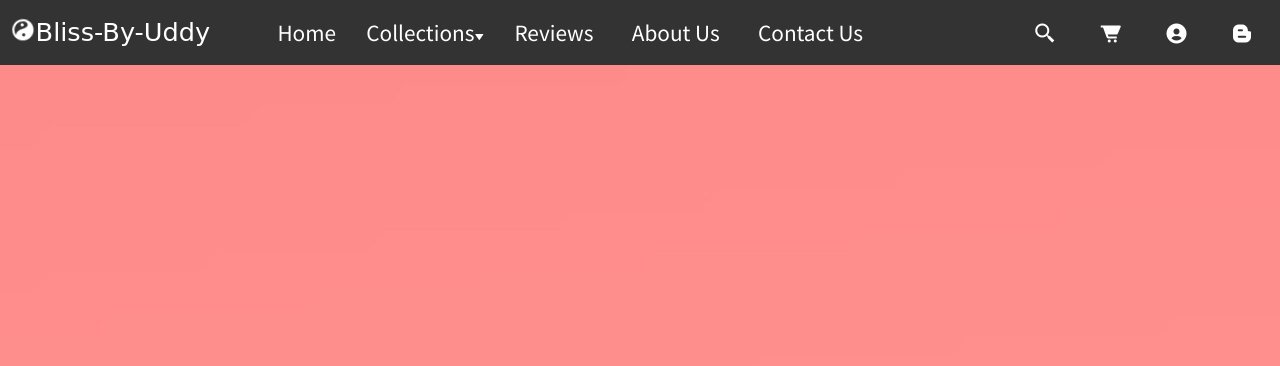
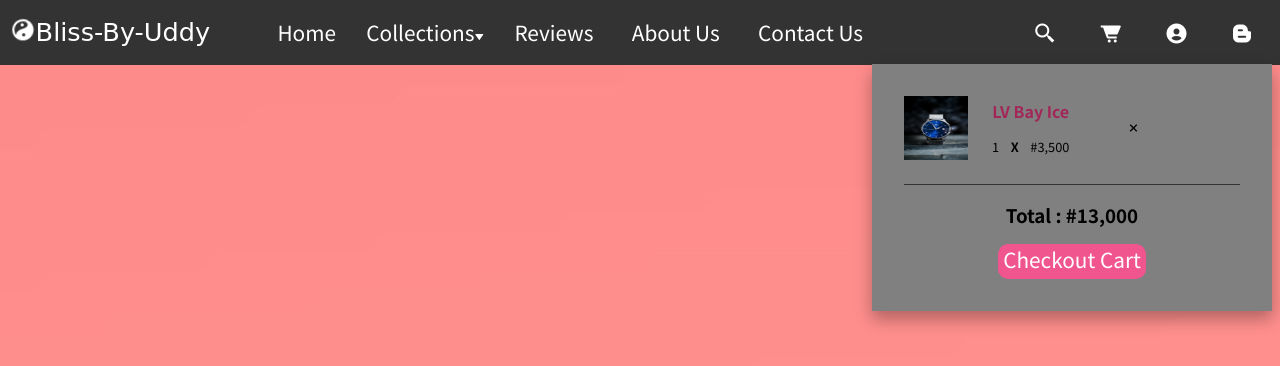
Before and after one commit to Holardeeps/Bliss, a plain HTML site: page index.html in a window 1280 px wide. Both pictures are taken after a click on the element 1110 px from the left and 33 px from the top of the page. Drawn offline with nearby package versions, Linux system fonts and the light colour scheme; a web font is replaced by a local one.

Commit message:
Added the Cart Section

```diff
--- a/index.html
+++ b/index.html
@@ -60,6 +60,22 @@
             <input type="submit" value="login now" class="btn">
             <p>Don't have an account? <a href="#">create one</a></p>
         </form>
+
+        <div class="cart">
+            <div class="cart-box">
+                <!-- <i class="bx bx-times"></i> -->
+                <img src="./images/watch-1.jpg" alt="">
+                <div class="data">
+                    <h3>LV Bay Ice</h3>
+                    <span class="quantity">1</span>
+                    <span class="multiply">X</span>
+                    <span class="price">#3,500</span>
+                </div>
+                <div class="remove"><span class="plus"><i class='bx bx-x'></i></span></div>
+            </div>
+            <h3 class="total">Total : <span class="amount">#13,000</span></h3>
+            <a href="#" class="btn">Checkout cart</a>
+        </div>
 
     </header>
 
--- a/js/app.js
+++ b/js/app.js
@@ -1,8 +1,13 @@
 // Login form on click
 let loginForm = document.querySelector(".header .login-form");
+let cart = document.querySelector(".header .cart");
 
 document.querySelector("#user-btn").onclick = () =>{
     loginForm.classList.toggle("active");
+};
+
+document.querySelector("#cart-btn").onclick = () =>{
+    cart.classList.toggle("active");
 };
 
 
--- a/style.scss
+++ b/style.scss
@@ -169,6 +169,85 @@ header{
             }
         }
     }
+
+    .cart{
+        display: none;
+        position: absolute;
+        transform: translateX(-50%);
+        right: -12rem;
+        width: 25rem;
+        background: gray;
+        box-shadow: 0 .5rem 1rem rgba(0, 0, 0, .3);
+        padding: 2rem;
+        text-align: center;
+
+        &-box{
+            display: flex;
+            align-items: center;
+            gap: 1.5rem;
+            margin-bottom: 1.5rem;
+            position: relative;
+            // justify-content: space-around;
+
+            // .bx.times{
+            //     position: absolute;
+            //     top: 50%;
+            //     right: 2rem;
+            //     transform: translateX(-50%);
+            //     font-size: 2rem;
+            //     color: $dark-color;
+            //     cursor: pointer;
+
+            //     &:hover{
+            //         color: black;
+            //     }
+            // }
+            img{
+                height: 4rem;
+                width: 4rem;
+            }
+            .data{
+                position: relative;
+                margin-right: 2rem;
+
+                h3{
+                    font-size: 1rem;
+                    color: $dark-color;
+                    padding-bottom: .6rem;
+                }
+                span{
+                    font-size: .8rem;
+                }
+                .multiply{
+                    padding-left: .5rem;
+                    padding-right: .5rem;
+                    font-weight: bold;
+                }
+            }
+        }
+
+        .total{
+            border-top: 1px solid $dark-border;
+            padding-top: 1rem;
+            padding-bottom: 1rem;
+        }
+        a{
+            padding-top: 0;
+            font-size: 1.3rem;
+
+            &:hover{
+                background-color: $dark-border;
+                color: $main-color;
+            }
+        }
+
+        &.active{
+            display: block;
+            transition: .5s ease-in;
+        }
+    }
+
+
     .login-form{
         display: none;
         position: absolute;
@@ -239,6 +318,7 @@ header{
         }
         &.active{
             display: block;
+            transition: .4s linear;
         }
 
     }
```
Also changed, not shown: css/style.css.
